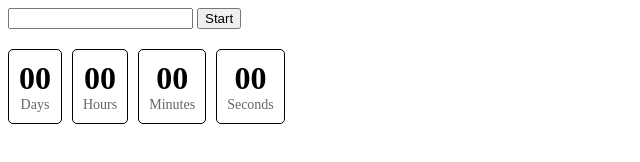
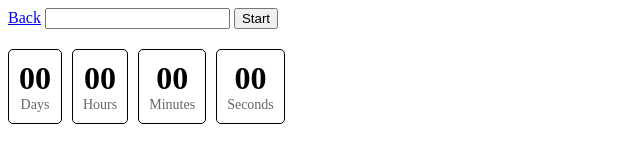
Before and after one commit to bndnt/-goit-js-hw-10, a plain HTML site: page 1-timer.html in a window 1280 px wide. Shown: the whole page, without its empty margins (0-640 px from the left). Drawn offline with nearby package versions, Linux system fonts and the light colour scheme; some packages are replaced by stand-ins of ours; a script that the page names is missing; files whose address does not match are found by name.

Commit message:
Deploying to gh-pages from @ bndnt/goit-js-hw-10@2cff661b7341046a8ce9c5016267167be1ca67c1 🚀

```diff
--- a/1-timer.html
+++ b/1-timer.html
@@ -39,6 +39,7 @@
     <link rel="modulepreload" crossorigin href="/goit-js-hw-10/assets/modulepreload-polyfill-3cfb730f.js">
   </head>
   <body>
+    <a href="./index.html" class="link">Back</a>
     <input type="text" id="datetime-picker" />
     <button type="button" data-start>Start</button>
 
```
Also changed, not shown: 2-snackbar.html (+1 -0 lines).
